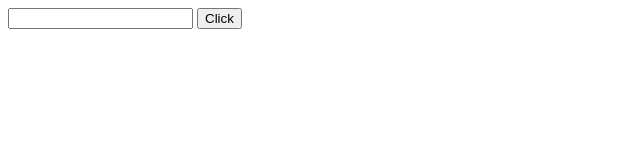
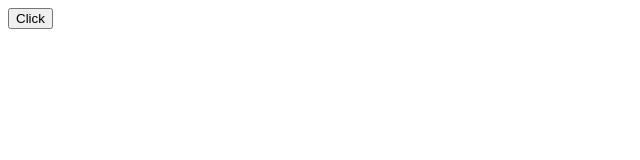
Before and after one commit to KevinBTHS/kevinbths.github.io, a plain HTML site: page index.html in a window 1280 px wide. Shown: the whole page, without its empty margins (0-640 px from the left). Drawn offline with Linux system fonts and the light colour scheme.

Commit message:
Update index.html

```diff
--- a/index.html
+++ b/index.html
@@ -9,8 +9,6 @@
         }
     </script>
     <form>
-        <input type="text"
-            onblur="if (!window.__cfRLUnblockHandlers) return false; this.value=removeSpaces(this.value);">
         <input type="button" value="Click">
     </form>
 
```
